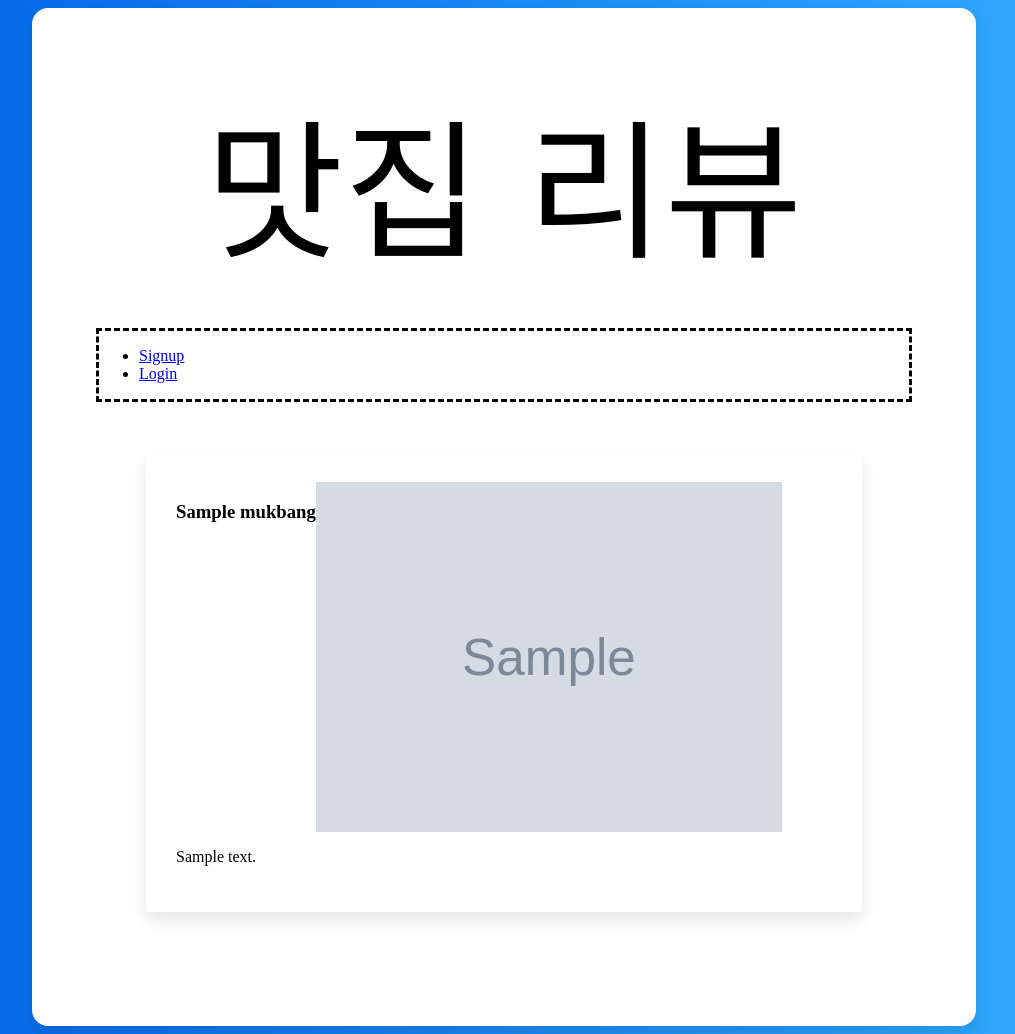
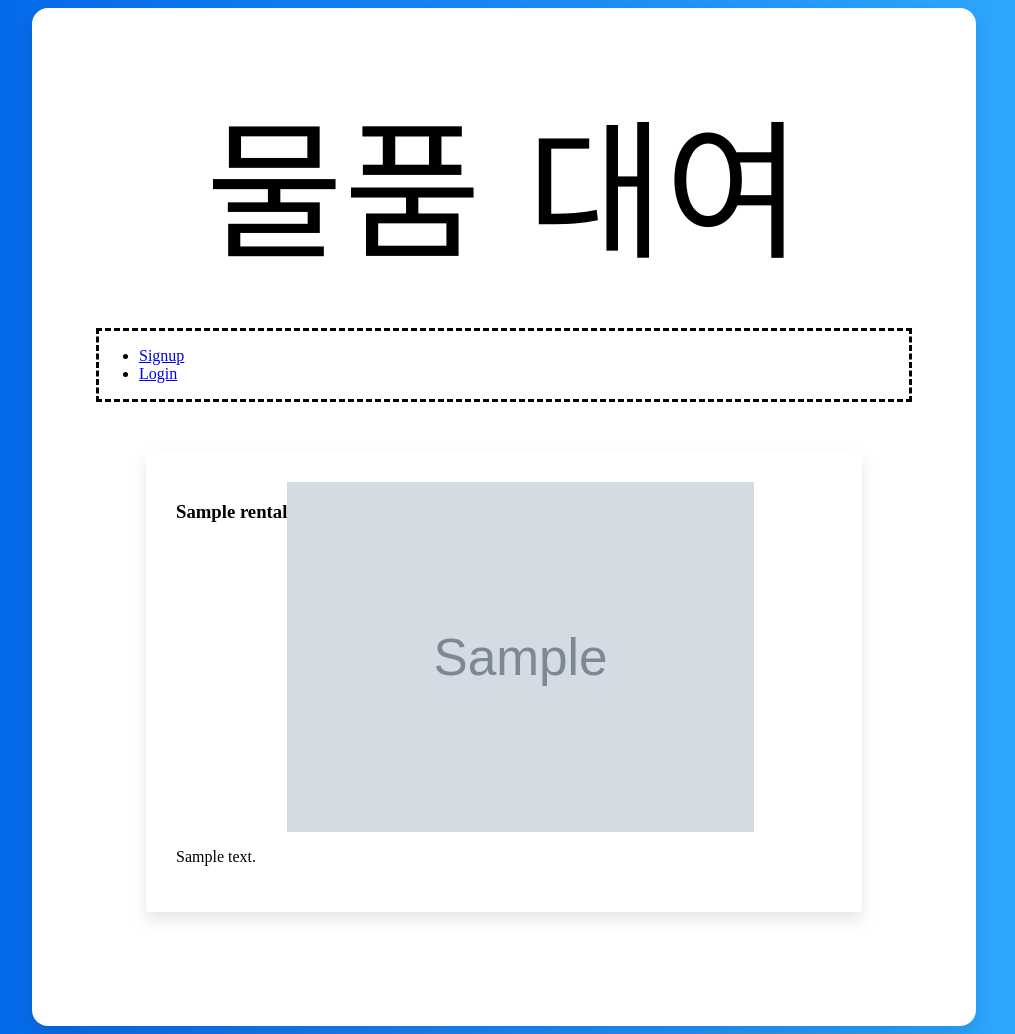
Before and after one commit to eunchae619/gnu_rental_service, a Django app: template blog/templates/index.html in a window 1280 px wide. Shown: the whole page, without its empty margins (136-1151 px from the left). Run offline with Django 3.2, Linux system fonts and the light colour scheme; the template is opened without the code that fills it: most values are stand-ins (such as "Sample title", 1, 10 or a date in 2020); grey boxes marked "Sample" are stand-in pictures; parts of the project's set-up code (start-up, migrations or seed data) failed here and were passed over.

Commit message:
용어 수정

```diff
--- a/blog/templates/base.html
+++ b/blog/templates/base.html
@@ -3,7 +3,7 @@
     {% load static %}
     <head>
         <meta charset="utf-8">
-        <title>맛집 리뷰</title>
+        <title>물품대여</title>
         <link rel="stylesheet" type="text/css" href="{% static 'mukbang/home.css' %}">
         <link href="https://fonts.googleapis.com/css?family=Black+Han+Sans&display=swap" rel="stylesheet">
         <style>
--- a/blog/templates/create.html
+++ b/blog/templates/create.html
@@ -4,7 +4,7 @@
 {% block content %}
 <!--내용추가할곳-->
 <div class="row">
-        <header class="header" style="font-size: 150px;">맛집 리뷰</header>
+        <header class="header" style="font-size: 150px;">물품 대여</header>
 
         <div class="nav_bar">
             <ul class="nav">
--- a/blog/templates/detail.html
+++ b/blog/templates/detail.html
@@ -4,7 +4,7 @@
 {% block content %}
 <!--내용추가할곳-->
 <div class="row">
-        <header class="header" style="font-size: 150px;">맛집 리뷰</header>
+        <header class="header" style="font-size: 150px;">물품 대여</header>
 
         <div class="nav_bar">
             <ul class="nav">
--- a/blog/templates/index.html
+++ b/blog/templates/index.html
@@ -3,7 +3,7 @@
 {% block content %}
 
 <div class="row">
-        <header class="header" style="font-size: 150px;">맛집 리뷰</header>
+        <header class="header" style="font-size: 150px;">물품 대여</header>
 
         <div class="nav_bar">
             <ul class="nav">
@@ -29,11 +29,11 @@
             </ul>
         </div>
 
-        {% for mukbang in mukbang.all %}
+        {% for rental in rental.all %}
         <div class="review_box">
-            <h3>{{ mukbang.title }}</h3>
-            <img class="image" style="height:350px;" src="{{ mukbang.image.url }}" alt="Card image cap">
-            <p>{{ mukbang.description }}</p>
+            <h3>{{ rental.title }}</h3>
+            <img class="image" style="height:350px;" src="{{ rental.image.url }}" alt="Card image cap">
+            <p>{{ rental.description }}</p>
         </div>
         {% endfor %}
     </div>
```
